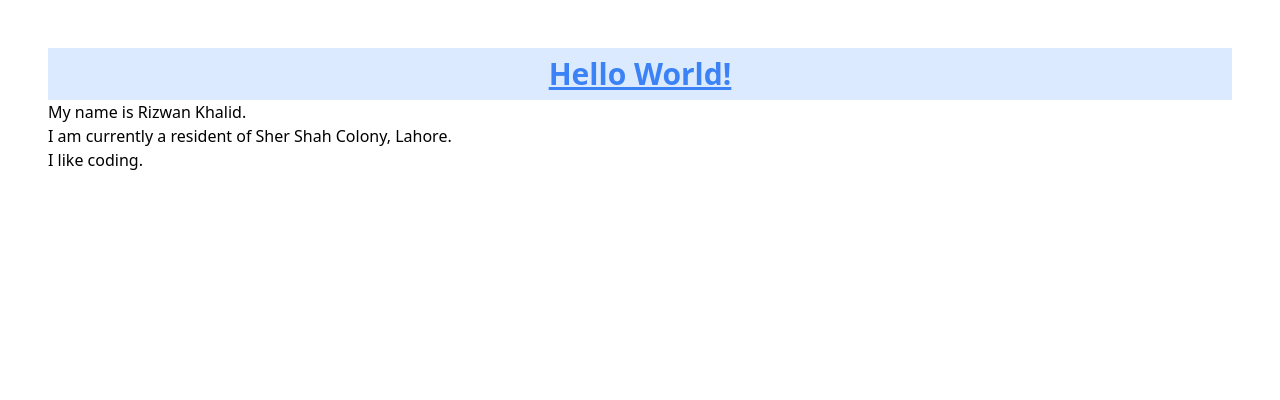
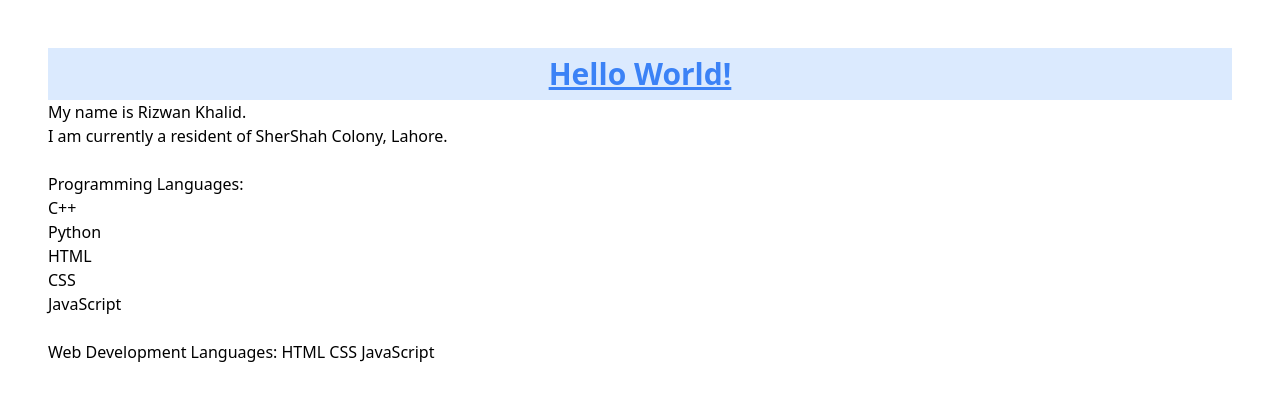
Before and after one commit to Riz-7595/react-basic, a React (Create React App) app: page / in a window 1280 px wide. Shown: the top 400 px of the page. Built offline with nearby package versions, Linux system fonts and the light colour scheme.

Commit message:
array methods

```diff
--- a/src/App.js
+++ b/src/App.js
@@ -4,7 +4,7 @@ function App() {
 
   const address = {
     postalCode: 55150,
-    area: "Sher Shah Colony, Lahore",
+    area: "SherShah Colony, Lahore",
     permanent: false
   }
 
--- /dev/null
+++ b/src/components/ArrayMethods.jsx
@@ -0,0 +1,20 @@
+import React from 'react'
+
+const ArrayMethods = () => {
+  const langs = ['C++ ', 'Python '];
+  const nonLangs = ['HTML ', 'CSS '];
+  const updatedLangs = [...langs,...nonLangs,'JavaScript '];
+  const langsList = updatedLangs.map(items => <p>{items}</p>)
+  const [,,...webLangs  ] = updatedLangs;
+  return (
+    <div>
+      <br />
+      <p>Programming Languages:</p>
+      {langsList}
+      <br />
+      <p>Web Development Languages: {webLangs}</p>
+    </div>
+  )
+}
+
+export default ArrayMethods
--- a/src/components/Footer.jsx
+++ b/src/components/Body.jsx
@@ -1,10 +1,11 @@
 import React from "react";
+import ArrayMethods from "./ArrayMethods";
 
-const Footer = (props) => {
+const Body = (props) => {
 
     console.log('Hello')
 
-    const { children, hobby } = props;
+    const { children } = props;
 
     const { area:location, permanent } = props.address;
 
@@ -14,9 +15,9 @@ const Footer = (props) => {
       <div>
         <p>My name is {children}.</p>
         <p>I am { permanent ? '' : 'currently'} a resident of {location}.</p>
-        <p>I like {hobby}.</p>
+        <ArrayMethods/>
       </div>
     )
   }
 
-  export default Footer
+  export default Body
--- a/src/components/Header.jsx
+++ b/src/components/Header.jsx
@@ -1,5 +1,5 @@
 import React from 'react'
-import Footer from './Footer'
+import Body from './Body'
 
 const Header = (props) => {
   const { className } = props
@@ -9,9 +9,9 @@ const Header = (props) => {
       <h1 className={`text-3xl font-bold underline p-2 bg-blue-100 flex justify-center items-center ${className}`}>
         Hello World!
       </h1>
-      <Footer address={props.address} hobby={'coding'}>
+      <Body address={props.address}>
         {firstName} {lastName}
-      </Footer>
+      </Body>
     </div>
   )
 }
```
